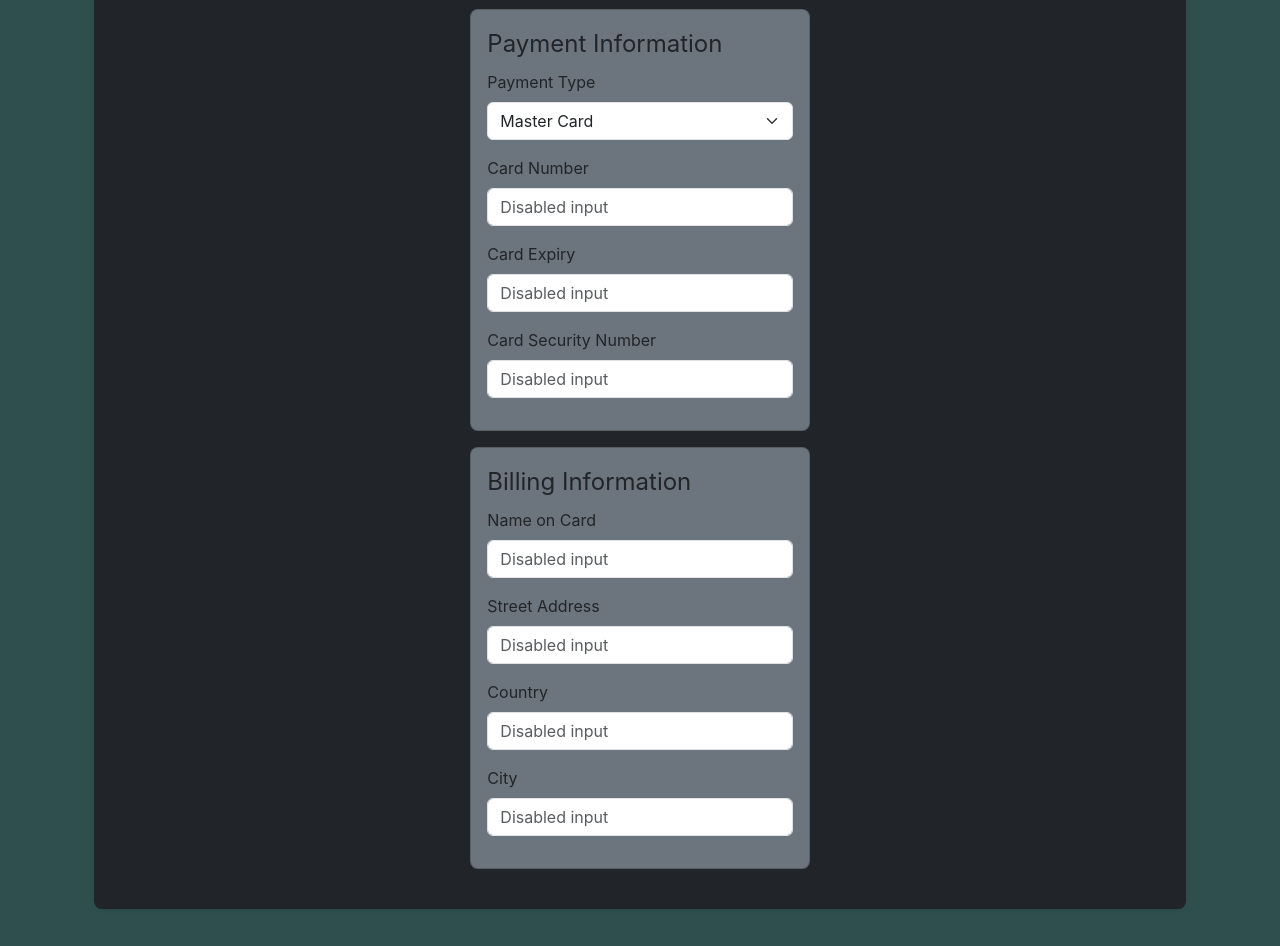
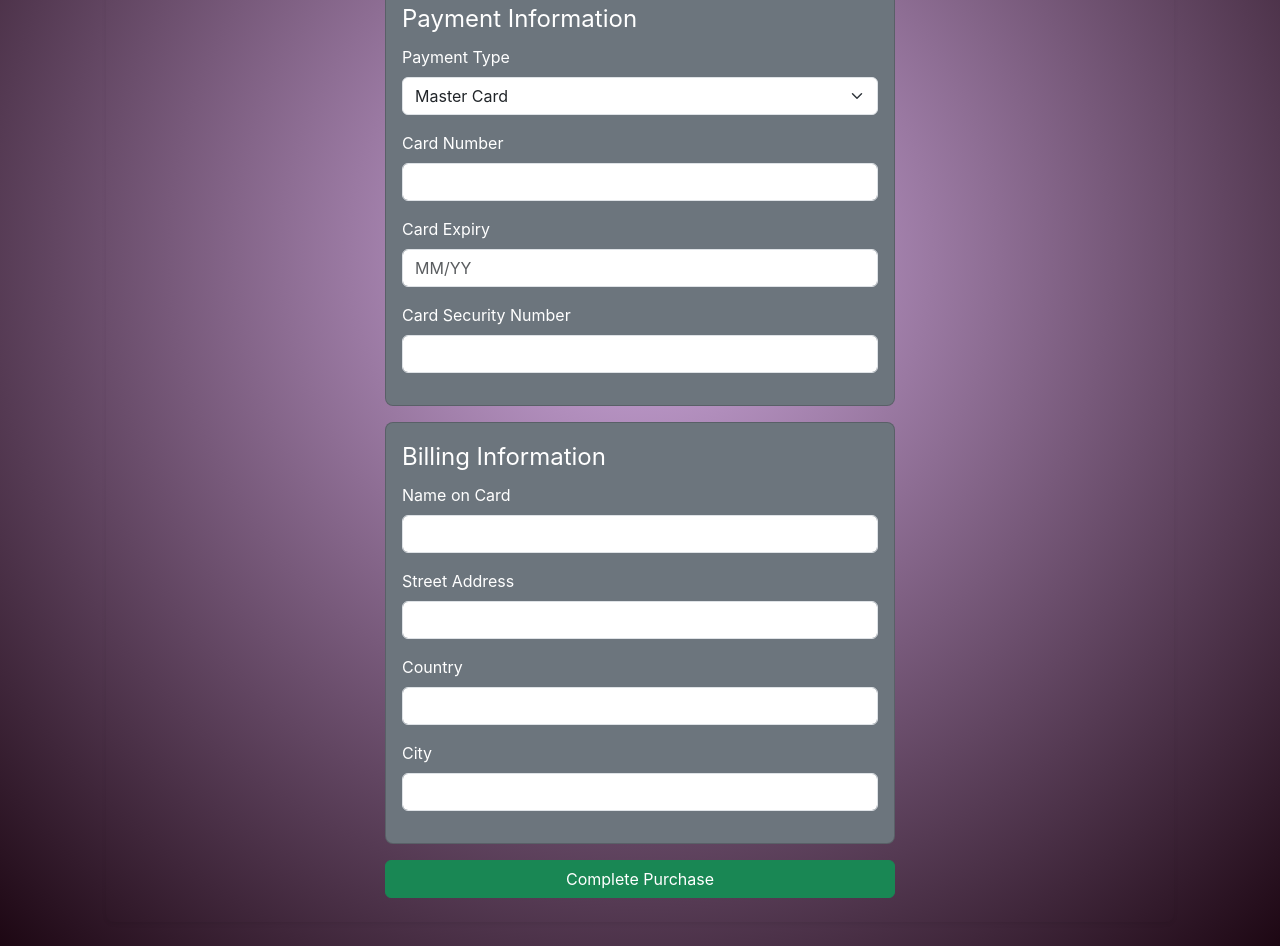
Before and after one commit to ChauntelS/tickety-boo-react, a React (Vite) app: page /purchase/1 in a window 1280 px wide. Shown: the part 440-1386 px from the top of the page. Built offline with nearby package versions, Linux system fonts and the light colour scheme.

Commit message:
connected purchase function working

```diff
--- a/package.json
+++ b/package.json
@@ -12,8 +12,11 @@
   "dependencies": {
     "bootstrap": "^5.3.8",
     "dotenv": "^17.2.3",
+    "form": "^0.2.5",
     "react": "^19.2.0",
     "react-dom": "^19.2.0",
+    "react-hook": "^0.0.1",
+    "react-hook-form": "^7.68.0",
     "react-router-dom": "^7.9.6"
   },
   "devDependencies": {
--- a/src/index.css
+++ b/src/index.css
@@ -38,6 +38,7 @@
 
 .haunt-grid-item a:hover .label {
   display: block;
+
 }
 
 @media (max-width: 992px) {
@@ -53,10 +54,37 @@
 }
 
 body {
+
+  --color-primary: #254155;
+  --color-dark: #1d0713;
+  --color-secondary: #d2ace2;
+  --color-accent1: #4fdcff;
+  --color-accent2: #b2bd7e;
+  --color-accent3: #27ffa2;
+
+
+  --bs-primary: var(--color-accent1);
+  --bs-info: var(--color-accent2);
+
   margin: 0;
   font-family: -apple-system, BlinkMacSystemFont, 'Segoe UI', Roboto, Oxygen,
     Ubuntu, Cantarell, 'Open Sans', 'Helvetica Neue', sans-serif;
-  background-color: darkslategray;
+  background: radial-gradient(circle at 50% 50%, var(--color-secondary), var(--color-dark));
+
+
+}
+
+.glass-banner {
+    /* Semi-transparent background */
+    background-color: rgba(255, 255, 255, 0.1) !important;
+    /* The blur effect */
+    backdrop-filter: blur(15px);
+    -webkit-backdrop-filter: blur(15px);
+    /* Subtle border */
+    border: 1px solid rgba(255, 255, 255, 0.2) !important;
+    /* Shadow for depth */
+    box-shadow: 0 4px 30px rgba(0, 0, 0, 0.1);
+    color: white !important;
 }
 
 suggestion-link {
--- a/src/routes/Purchase.jsx
+++ b/src/routes/Purchase.jsx
@@ -1,49 +1,77 @@
 import { useParams } from 'react-router-dom'
 import { Link } from 'react-router-dom'
+import { useForm } from 'react-hook-form'
 
 
 function Purchase() {
     const { id } = useParams()
 
+   const { register, handleSubmit, formState: { errors } } = useForm();
+
+    const onSubmit = async (data) => {
+        data.HauntId = id; // add the event ID
+        console.log("Submitting:", data);
+
+        const res = await fetch("http://localhost:3000/api/haunts/purchase", {
+            method: "POST",
+            headers: { "Content-Type": "application/json" },
+            body: JSON.stringify(data)
+        });
+
+        const result = await res.json();
+        console.log(result);
+    }
+
     return (
         <>
-        <div className="purchase-page">
+        <div className="purchase-page text-white container my-4">
 
+            <p>
+                <Link
+                to={`/details/${id}`}
+                className="btn btn-outline-info mt-auto text-light"
+                >← Back to Haunt
+                </Link>
+            </p>
 
+            <div className="d-flex justify-content-center  text-white p-4 rounded-3 shadow-sm">
 
-            <p><Link to={`/details/${id}`}className="btn btn-outline-info mt-auto text-light">← Back to event</Link></p>
-
-            <div className="d-flex justify-content-center bg-dark text-white p-4 rounded-3 shadow-sm">
-
-            <form>
-                <div className="card p-3 mb-3 bg-secondary rounded-3">
+            <form onSubmit={handleSubmit(onSubmit)} className="purchase-form w-50">
+                <div className="card p-3 mb-3 bg-secondary rounded-3 text-white">
                 <legend>Purchase Information</legend>
 
                 <div className="mb-3">
-                    <label for="Quantity" className="form-label">Ticket of Quantity</label>
-                    <select id="Quantity" className="form-select">
-                        <option>1</option>
-                        <option>2</option>
-                        <option>3</option>
-                        <option>4</option>
-                        <option>5</option>
-                        <option>6</option>
+                    <label htmlFor="Quantity" className="form-label">Ticket of Quantity</label>
+                    <select id="Quantity" className="form-select"
+                    {...register("Quantity", { required: true })}>
+                        {[1,2,3,4,5,6].map(num =>
+                                    <option key={num} value={num}>{num}</option>
+                                )}
                         </select>
+                        {errors.Quantity && <p className="text-danger">Required</p>}
                 </div>
 
-                <div class="mb-3">
-                    <label for="CustomerEmail" class="form-label">Email address</label>
-                    <input type="email" class="form-control" id="exampleInputEmail1" aria-describedby="emailHelp"/>
-                    <div id="emailHelp" class="form-text">We'll never share your email with anyone else.</div>
+                 <div className="mb-3">
+                            <label className="form-label">Email address</label>
+                            <input
+                                type="email"
+                                className="form-control"
+                                {...register("CustomerEmail", { required: true })}
+                            />
+                            {errors.CustomerEmail && <p className="text-danger">Valid email required</p>}
                         </div>
                     </div>
 
 
-                <div className="card p-3 mb-3 bg-secondary rounded-3">
+                <div className="card p-3 mb-3 bg-secondary rounded-3 text-white">
                         <legend>Payment Information</legend>
+
                         <div className="mb-3">
-                    <label for="CardType" class="form-label">Payment Type</label>
-                    <select id="disabledSelect" class="form-select">
+                            <label className="form-label">Payment Type</label>
+                            <select
+                                className="form-select"
+                                {...register("CardType", { required: true })}
+                            >
                                 <option>Master Card</option>
                                 <option>Visa</option>
                                 <option>American Express</option>
@@ -51,48 +79,79 @@ function Purchase() {
                             </select>
                         </div>
 
-                <div class="mb-3">
-                    <label for="CardNumber" class="form-label">Card Number</label>
-                    <input type="int" id="disabledTextInput" class="form-control" placeholder="Disabled input"/>
+                        <div className="mb-3">
+                            <label className="form-label">Card Number</label>
+                            <input
+                                type="text"
+                                className="form-control"
+                                {...register("CardNum", { required: true, minLength: 12, maxLength: 16 })}
+                            />
                         </div>
 
-                <div class="mb-3">
-                    <label for="CardExpire" class="form-label">Card Expiry</label>
-                    <input type="int" id="disabledTextInput" class="form-control" placeholder="Disabled input"/>
+                        <div className="mb-3">
+                            <label className="form-label">Card Expiry</label>
+                            <input
+                                type="text"
+                                className="form-control"
+                                placeholder="MM/YY"
+                                {...register("CardExpire", { required: true })}
+                            />
                         </div>
 
-                <div class="mb-3">
-                    <label for="CardSecurity" class="form-label">Card Security Number</label>
-                    <input type="int" id="disabledTextInput" class="form-control" placeholder="Disabled input"/>
+                        <div className="mb-3">
+                            <label className="form-label">Card Security Number</label>
+                            <input
+                                type="text"
+                                className="form-control"
+                                {...register("CardSecurity", { required: true, minLength: 3, maxLength: 4 })}
+                            />
+                        </div>
+                    </div>
+                <div className="card p-3 mb-3 bg-secondary rounded-3 text-white">
+                        <legend>Billing Information</legend>
+
+                        <div className="mb-3">
+                            <label className="form-label">Name on Card</label>
+                            <input
+                                type="text"
+                                className="form-control"
+                                {...register("CustomerName", { required: true })}
+                            />
+                        </div>
+
+                        <div className="mb-3">
+                            <label className="form-label">Street Address</label>
+                            <input
+                                type="text"
+                                className="form-control"
+                                {...register("CustomerBillAdd", { required: true })}
+                            />
+                        </div>
+
+                        <div className="mb-3">
+                            <label className="form-label">Country</label>
+                            <input
+                                type="text"
+                                className="form-control"
+                                {...register("CustomerCountry", { required: true })}
+                            />
+                        </div>
+
+                        <div className="mb-3">
+                            <label className="form-label">City</label>
+                            <input
+                                type="text"
+                                className="form-control"
+                                {...register("CustomerCity", { required: true })}
+                            />
                         </div>
                     </div>
 
-                <div className="card p-3 mb-3 bg-secondary rounded-3">
-                    <legend>Billing Information</legend>
-
-                <div class="mb-3">
-                    <label for="CustomerName" class="form-label">Name on Card</label>
-                    <input type="text" id="disabledTextInput" class="form-control" placeholder="Disabled input"/>
-                </div>
-
-                <div class="mb-3">
-                    <label for="CustomerBillAdd" class="form-label">Street Address</label>
-                    <input type="text" id="disabledTextInput" class="form-control" placeholder="Disabled input"/>
-                </div>
-
-                <div class="mb-3">
-                    <label for="CustomerBillAdd" class="form-label">Country</label>
-                    <input type="text" id="disabledTextInput" class="form-control" placeholder="Disabled input"/>
-                </div>
-
-                <div class="mb-3">
-                    <label for="CustomerCity" class="form-label">City</label>
-                    <input type="text" id="disabledTextInput" class="form-control" placeholder="Disabled input"/>
-                </div>
-                </div>
+                    <button className="btn btn-success w-100" type="submit">
+                        Complete Purchase
+                    </button>
 
                 </form>
-
             </div>
         </div>
         </>
--- a/src/ui/HauntCard.jsx
+++ b/src/ui/HauntCard.jsx
@@ -3,11 +3,11 @@ import { Link } from 'react-router-dom'
 function HauntCard(props) {
     return (
         <div className="haunt-grid-item">
-            <div className="card shadow-sm h-100 border-0">
+            <div className="glass-card shadow-sm h-100 border-0">
 
-                <img src={props.Filename} alt={props.HauntTitle}  className="card-img-top"
+                <img src={props.Filename} alt={props.HauntTitle}  className="card-img-fluid rounded-top"
                 style={{ height: "", objectFit: "cover" }}/>
-                 <div className="card-body d-flex flex-column text-center bg-dark text-white">
+                 <div className="card-body d-flex flex-column text-center text-white">
                 <h5 className="Title">{props.HauntTitle}</h5>
                 <Link to={`/details/${props.HauntId}`}className="btn btn-outline-info mt-auto text-light ">Get Haunt Details</Link>
                 </div>
```
Also changed, not shown: src/routes/Home.jsx (+7 -5 lines), 1 other file (tests, documents, lock files or other folders). Lines whose indentation alone changed are shown as unchanged.
